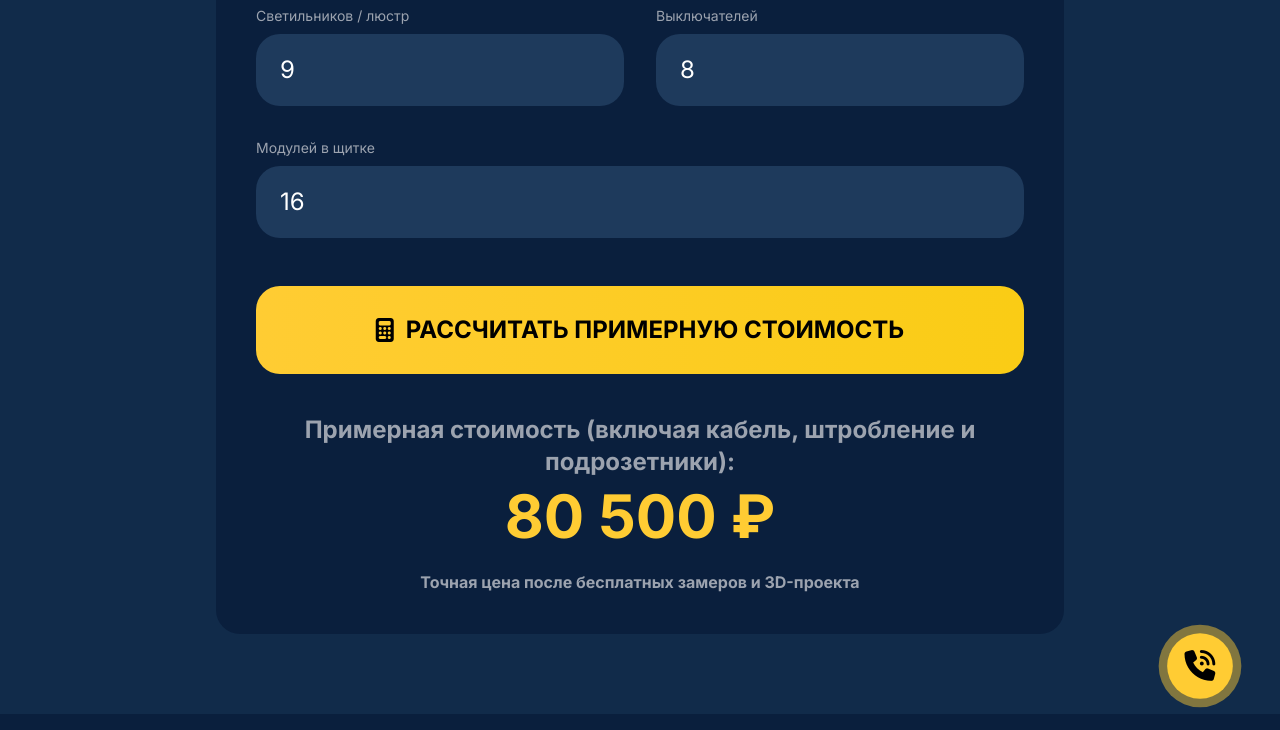
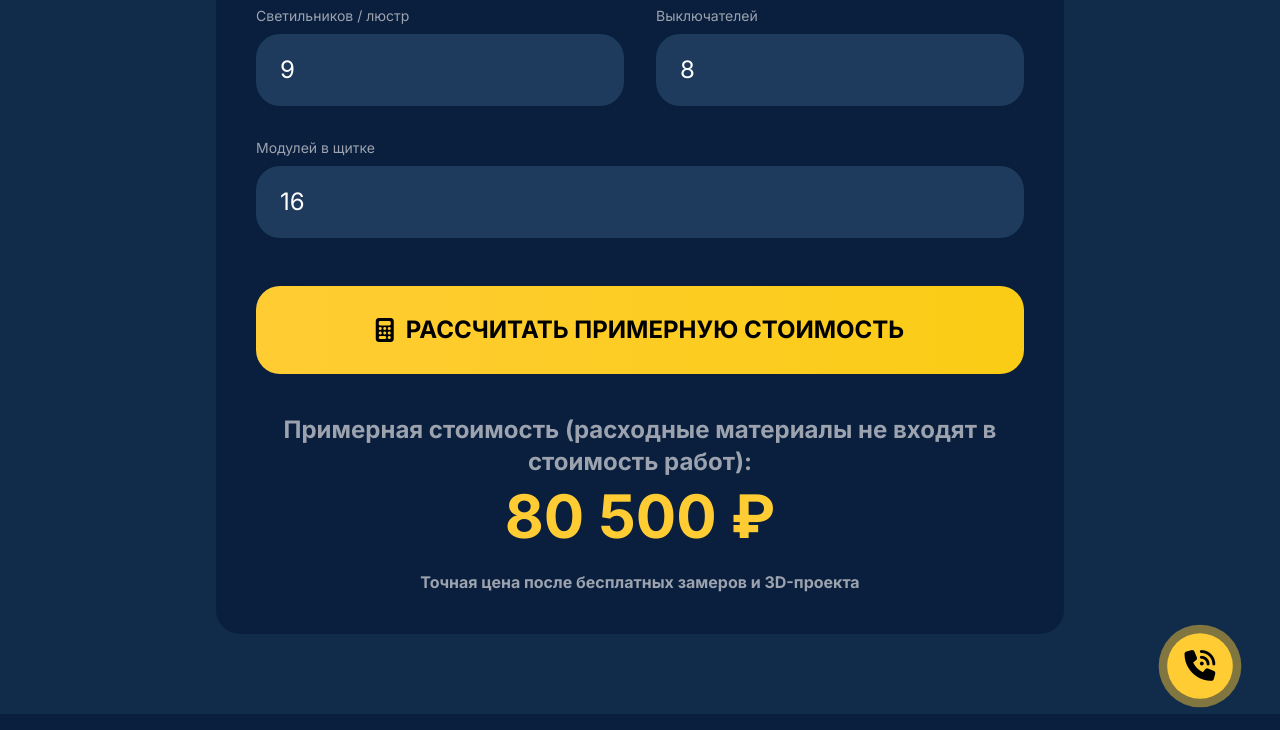
Before and after one commit to go-wild/electromontazh-kumertau.github.io, a plain HTML site: page index.html in a window 1280 px wide. Both pictures are taken after a click on the button "РАССЧИТАТЬ ПРИМЕРНУЮ СТОИМОСТЬ". Shown: the part 3131-3861 px from the top of the page. Drawn offline with nearby package versions, Linux system fonts and the light colour scheme.

Commit message:
Update index.html

```diff
--- a/index.html
+++ b/index.html
@@ -571,7 +571,7 @@
 
             const resultEl = document.getElementById('result');
             resultEl.innerHTML = `
-                <span class="block text-2xl text-gray-400 mb-2">Примерная стоимость (включая кабель, штробление и подрозетники):</span>
+                <span class="block text-2xl text-gray-400 mb-2">Примерная стоимость (расходные материалы не входят в стоимость работ):</span>
                 <span class="text-6xl">${total.toLocaleString('ru-RU')} ₽</span>
                 <p class="text-base mt-6 text-gray-400">Точная цена после бесплатных замеров и 3D-проекта</p>
             `;
```
